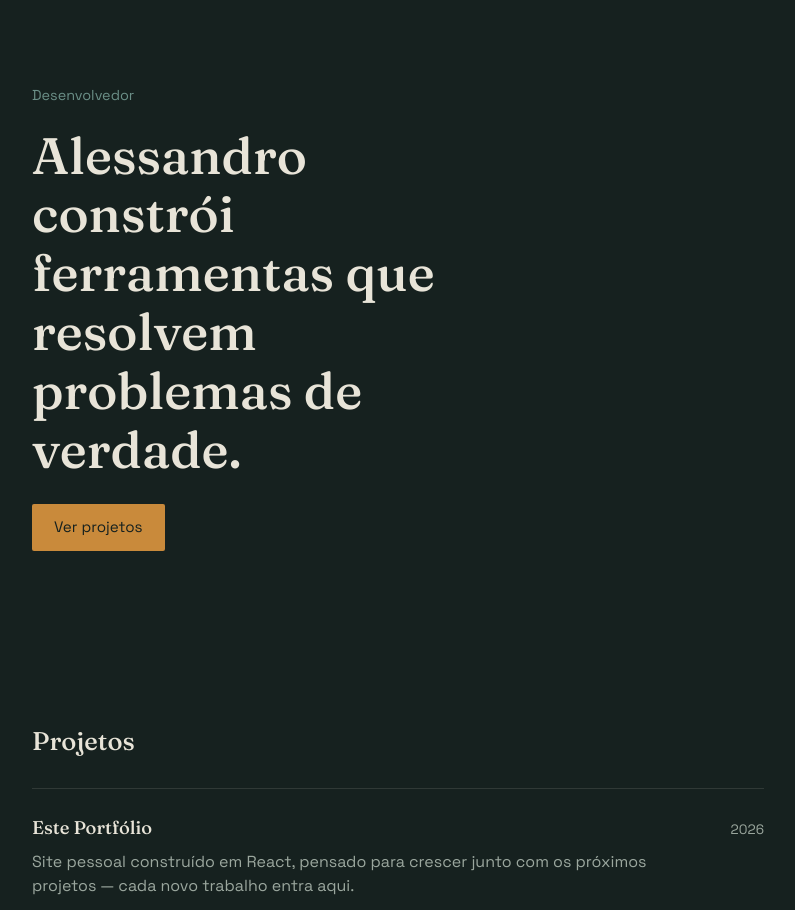
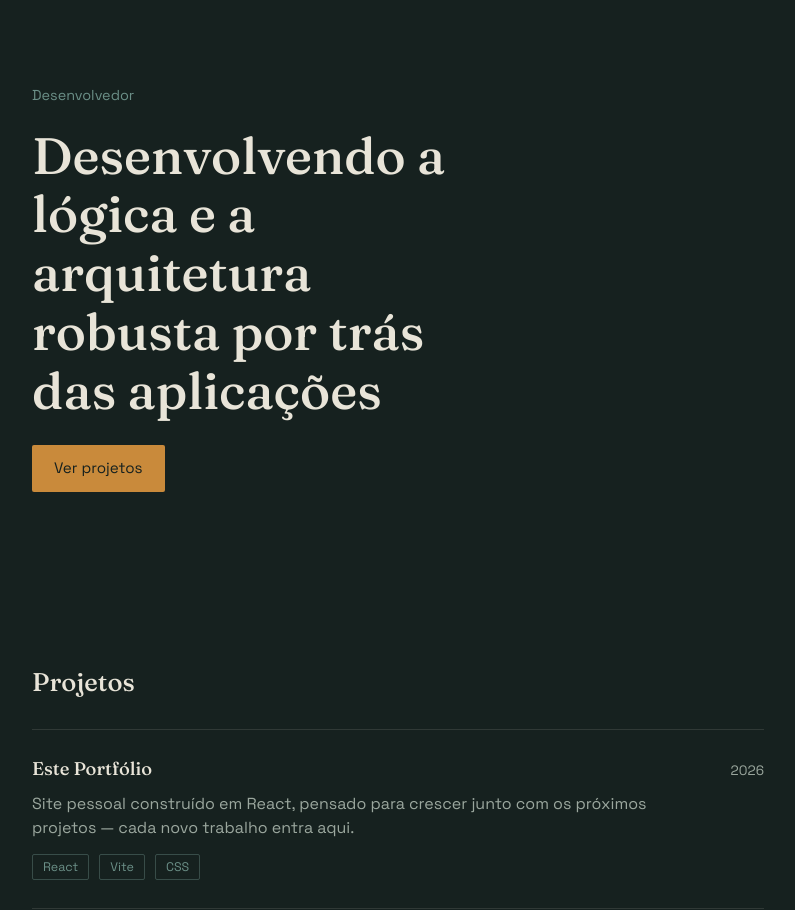
Before and after one commit to alessandrocoutoti-alt/meu-portfolio, a React (Vite) app: page / in a window 1280 px wide. Shown: the part 120-1030 px from the top of the page, without its empty margins (242-1037 px from the left). Built offline with nearby package versions, Linux system fonts and the light colour scheme.

Commit message:
corrigindo frase

```diff
--- a/index.html
+++ b/index.html
@@ -6,7 +6,7 @@
     <title>ViniAv — Desenvolvedor</title>
     <link rel="preconnect" href="https://fonts.googleapis.com">
     <link rel="preconnect" href="https://fonts.gstatic.com" crossorigin>
-    <link href="https://fonts.googleapis.com/css2?family=Fraunces:opsz,wght@9..144,400;9..144,500;9..144,600&family=Space+Grotesk:wght@400;500;600&display=swap" rel="stylesheet">
+    <link href="https://fonts.googleapis.com/css2?family=Fraunces:opsz,wght@9..144,400;9..144,500;9..144,600&family=Space+Grotesk:wght@400;500;600&family=Roboto:wght@400;500;700&display=swap" rel="stylesheet">
   </head>
   <body>
     <div id="root"></div>
--- a/src/components/Hero.jsx
+++ b/src/components/Hero.jsx
@@ -4,8 +4,7 @@ export default function Hero() {
       <div className="container">
         <p className="hero__eyebrow">Desenvolvedor</p>
         <h1 className="hero__title">
-          Alessandro constrói ferramentas que resolvem
-          problemas de verdade.
+          Desenvolvendo a lógica e a arquitetura robusta por trás das aplicações
         </h1>
         <a className="hero__cta" href="#projetos">
           Ver projetos
--- a/src/data/projects.js
+++ b/src/data/projects.js
@@ -8,7 +8,7 @@ export const projects = [
     descricao:
       "Site pessoal construído em React, pensado para crescer junto com os próximos projetos — cada novo trabalho entra aqui.",
     tecnologias: ["React", "Vite", "CSS"],
-    link: "",
+    link: "https://github.com/alessandrocoutoti-alt/meu-portfolio",
   },
   {
     titulo: "api-contatos-flask",
```
